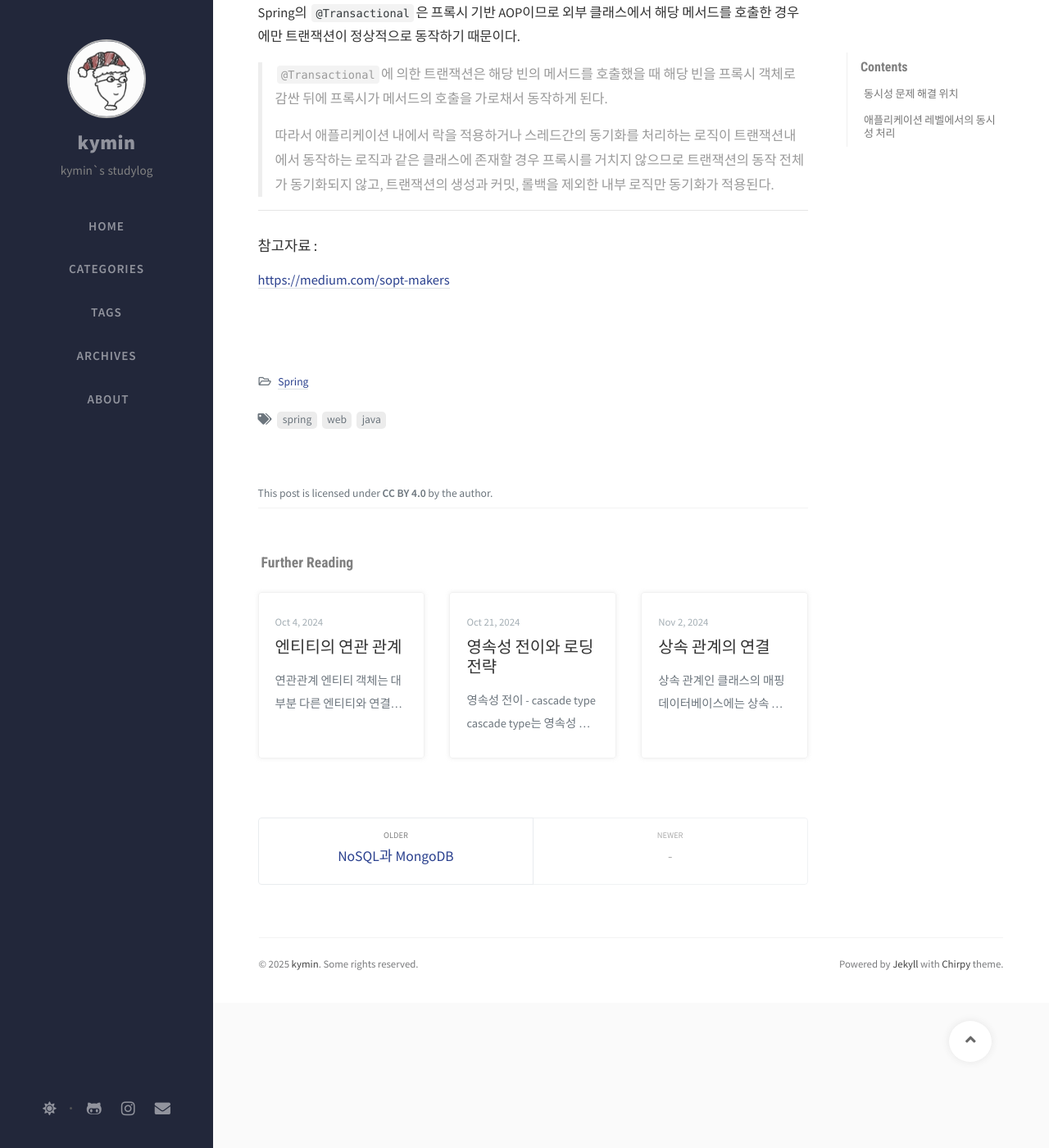
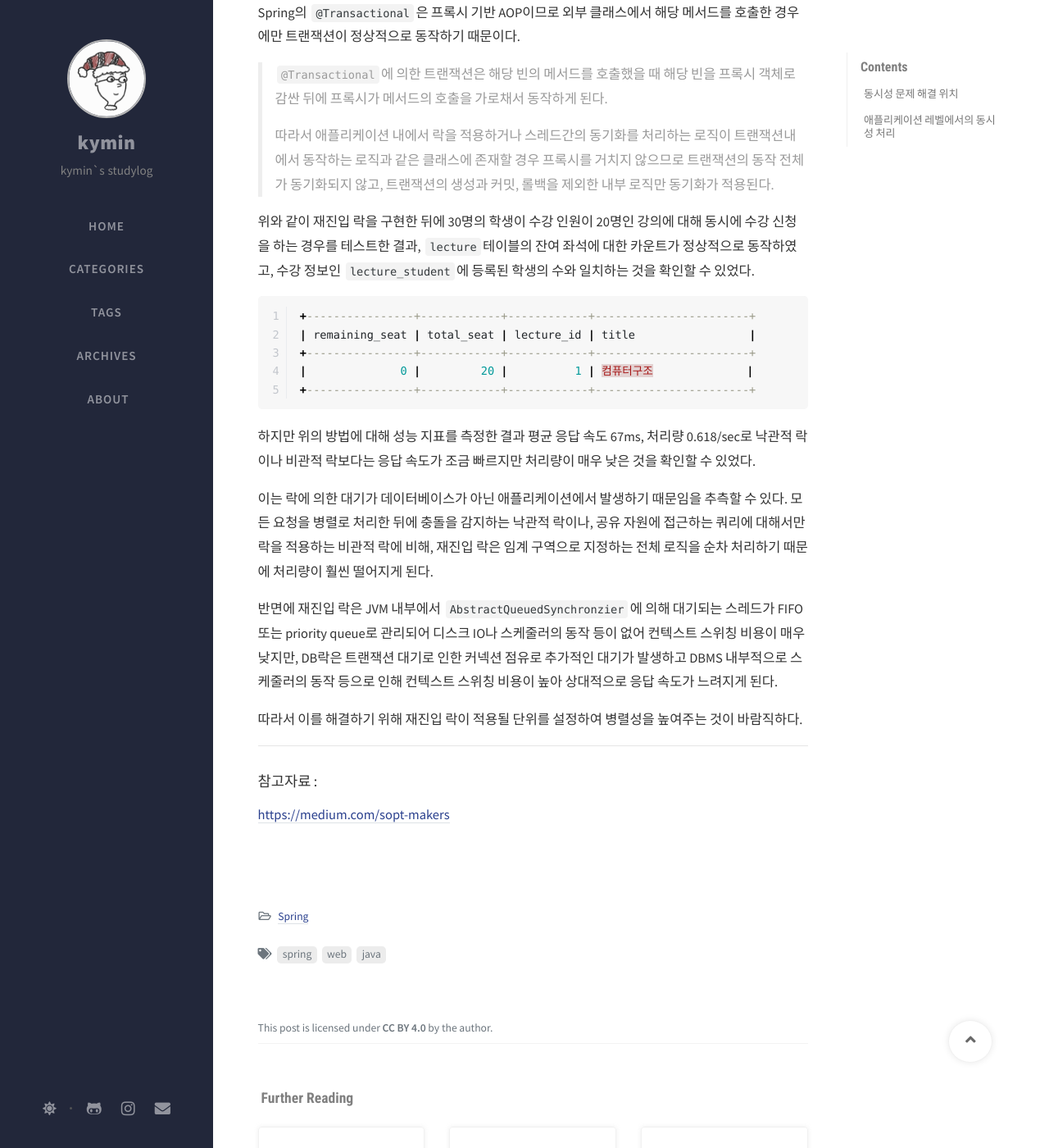
Before and after one commit to Kyoung-M1N/kyoung-M1N.github.io, a Jekyll site: the page built from _posts/spring/2025-12-09-[Spring]concurrency2.md, in a window 1280 px wide and 1400 px high, scrolled down 2727 px. Shown: the whole window at 82% size. Built offline with Jekyll 4.4.1, drawn with Linux system fonts in a browser that asks for light colours; nearby versions of some CDN libraries; comment, search, counter and statistics services are not loaded.

Commit message:
docs: 포스트 수정

````diff
--- a/_posts/spring/2025-12-09-[Spring]concurrency2.md
+++ b/_posts/spring/2025-12-09-[Spring]concurrency2.md
@@ -109,6 +109,28 @@ Spring의 `@Transactional`은 프록시 기반 AOP이므로 외부 클래스에
 >
 > 따라서 애플리케이션 내에서 락을 적용하거나 스레드간의 동기화를 처리하는 로직이 트랜잭션내에서 동작하는 로직과 같은 클래스에 존재할 경우 프록시를 거치지 않으므로 트랜잭션의 동작 전체가 동기화되지 않고, 트랜잭션의 생성과 커밋, 롤백을 제외한 내부 로직만 동기화가 적용된다.
 
+위와 같이 재진입 락을 구현한 뒤에 30명의 학생이 수강 인원이 20명인 강의에 대해 동시에 수강 신청을 하는 경우를 테스트한 결과, `lecture`테이블의 잔여 좌석에 대한 카운트가 정상적으로 동작하였고, 수강 정보인 `lecture_student`에 등록된 학생의 수와 일치하는 것을 확인할 수 있었다.
+
+```sql
++----------------+------------+------------+-----------------------+
+| remaining_seat | total_seat | lecture_id | title                 |
++----------------+------------+------------+-----------------------+
+|              0 |         20 |          1 | 컴퓨터구조              |
++----------------+------------+------------+-----------------------+
+```
+
+하지만 위의 방법에 대해 성능 지표를 측정한 결과 평균 응답 속도 67ms, 처리량 0.618/sec로 낙관적 락이나 비관적 락보다는 응답 속도가 조금 빠르지만 처리량이 매우 낮은 것을 확인할 수 있었다.
+
+이는 락에 의한 대기가 데이터베이스가 아닌 애플리케이션에서 발생하기 때문임을 추측할 수 있다. 모든 요청을 병렬로 처리한 뒤에 충돌을 감지하는 낙관적 락이나, 공유 자원에 접근하는 쿼리에 대해서만 락을 적용하는 비관적 락에 비해, 재진입 락은 임계 구역으로 지정하는 전체 로직을 순차 처리하기 때문에 처리량이 훨씬 떨어지게 된다.
+
+반면에 재진입 락은 JVM 내부에서 `AbstractQueuedSynchronzier`에 의해 대기되는 스레드가 FIFO 또는 priority queue로 관리되어 디스크 IO나 스케줄러의 동작 등이 없어 컨텍스트 스위칭 비용이 매우 낮지만, DB락은 트랜잭션 대기로 인한 커넥션 점유로 추가적인 대기가 발생하고 DBMS 내부적으로 스케줄러의 동작 등으로 인해 컨텍스트 스위칭 비용이 높아 상대적으로 응답 속도가 느려지게 된다.
+
+따라서 이를 해결하기 위해 재진입 락이 적용될 단위를 설정하여 병렬성을 높여주는 것이 바람직하다.
+
+
+
+
+
 
 
 
````
